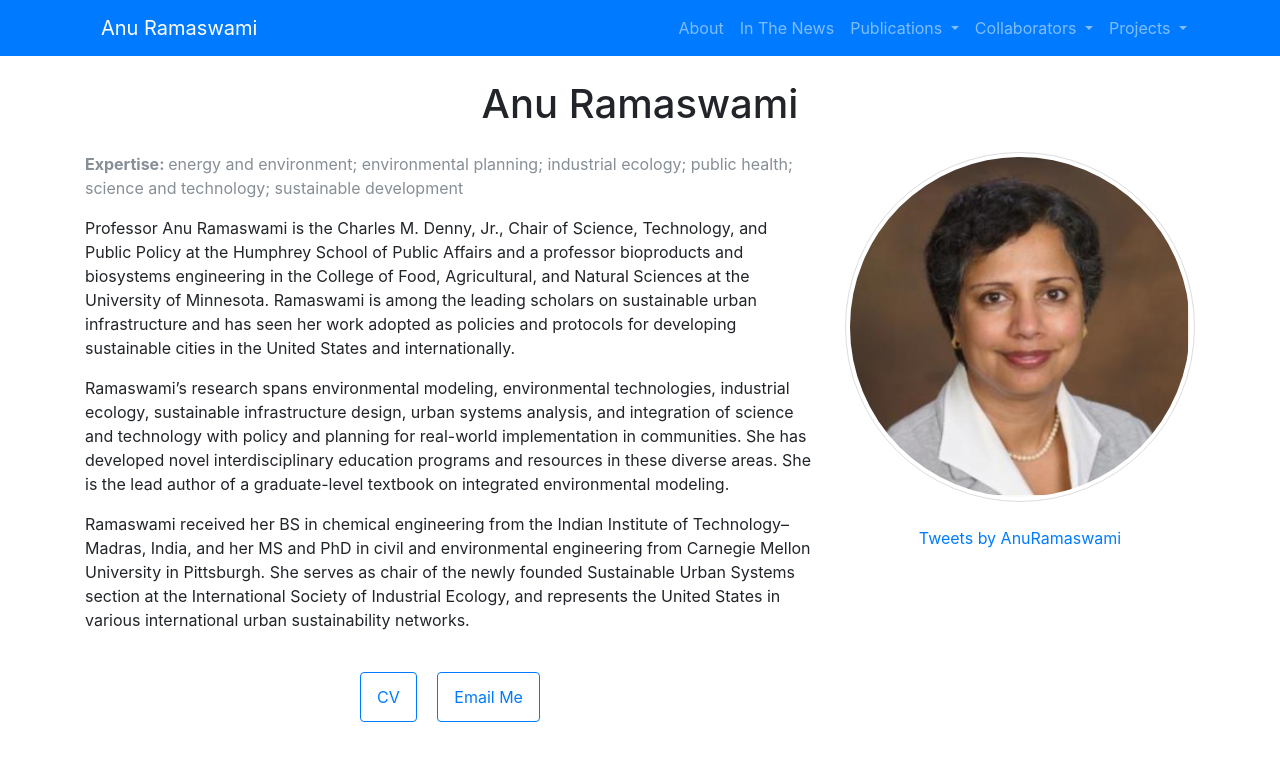
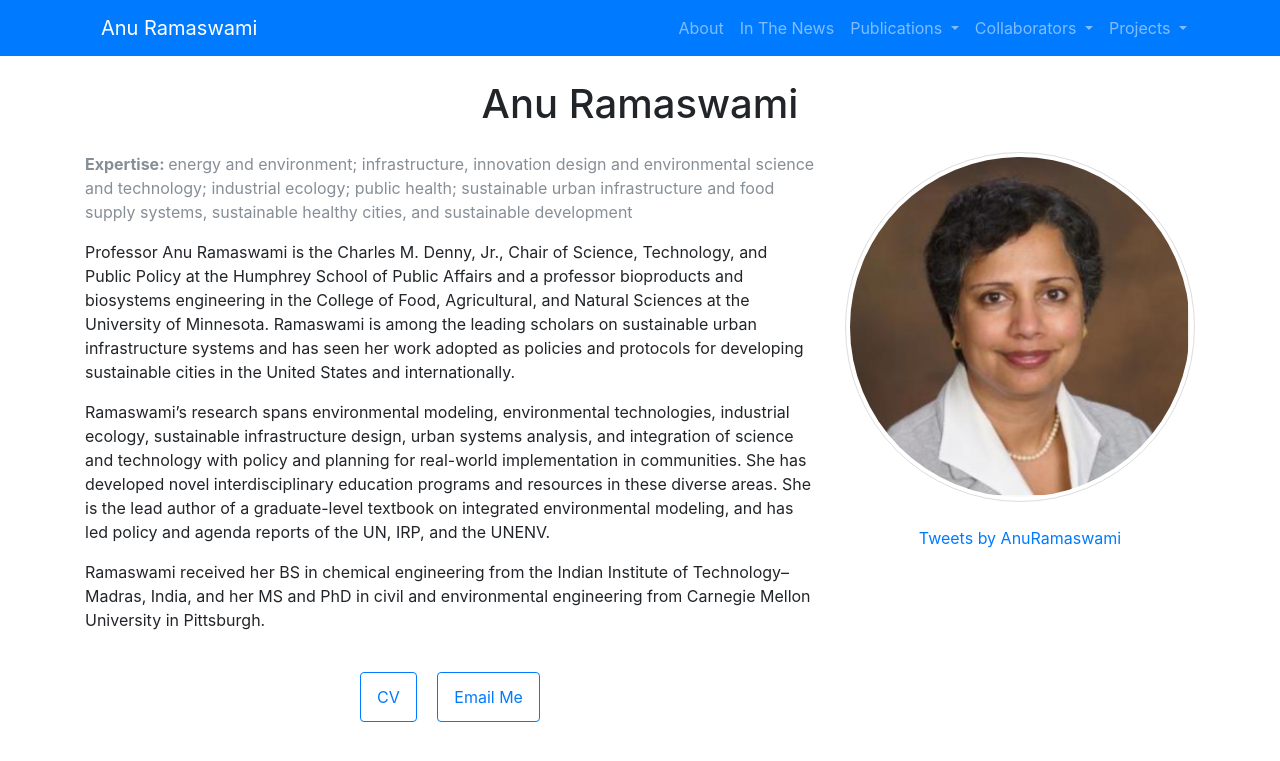
Before and after one commit to anuramaswami/anuramaswami.github.io, a Jekyll site: the page built from index.html, in a window 1280 px wide. Shown: the top 761 px of the page. Built offline with Jekyll 4.4.1, drawn with Linux system fonts in a browser that asks for light colours; nearby versions of some CDN libraries; comment, search, counter and statistics services are not loaded.

Commit message:
added anu's changes

```diff
--- a/index.html
+++ b/index.html
@@ -22,13 +22,15 @@ published: true
     <div class="col-md-8 order-md-1">
       <!-- Main Text -->
       <div>
-        <p class="text-muted"><strong>Expertise: </strong>energy and environment; environmental planning; industrial
-          ecology; public health; science and technology; sustainable development</p>
+        <p class="text-muted"><strong>Expertise: </strong>energy and environment; infrastructure, innovation design and
+          environmental science and technology; industrial
+          ecology; public health; sustainable urban infrastructure and food supply systems, sustainable healthy cities, and
+          sustainable development</p>
         <p>Professor Anu Ramaswami is the Charles M. Denny, Jr., Chair of Science, Technology, and Public Policy at the
           Humphrey School of Public Affairs and a professor bioproducts and biosystems engineering in the College of
           Food,
           Agricultural, and Natural Sciences at the University of Minnesota. Ramaswami is among the leading scholars on
-          sustainable urban infrastructure and has seen her work adopted as policies and protocols for developing
+          sustainable urban infrastructure systems and has seen her work adopted as policies and protocols for developing
           sustainable cities in the United States and internationally.</p>
         <p>Ramaswami’s research spans environmental modeling, environmental technologies, industrial ecology,
           sustainable
@@ -36,12 +38,9 @@ published: true
           planning for real-world implementation in communities. She has developed novel interdisciplinary education
           programs and resources in these diverse areas. She is the lead author of a graduate-level textbook on
           integrated
-          environmental modeling.</p>
+          environmental modeling, and has led policy and agenda reports of the UN, IRP, and the UNENV. </p>
         <p>Ramaswami received her BS in chemical engineering from the Indian Institute of Technology–Madras, India, and
-          her MS and PhD in civil and environmental engineering from Carnegie Mellon University in Pittsburgh. She
-          serves
-          as chair of the newly founded Sustainable Urban Systems section at the International Society of Industrial
-          Ecology, and represents the United States in various international urban sustainability networks.</p>
+          her MS and PhD in civil and environmental engineering from Carnegie Mellon University in Pittsburgh. </p>
       </div>
       <!-- Info Buttons -->
       <div class="text-center home-info">
```
